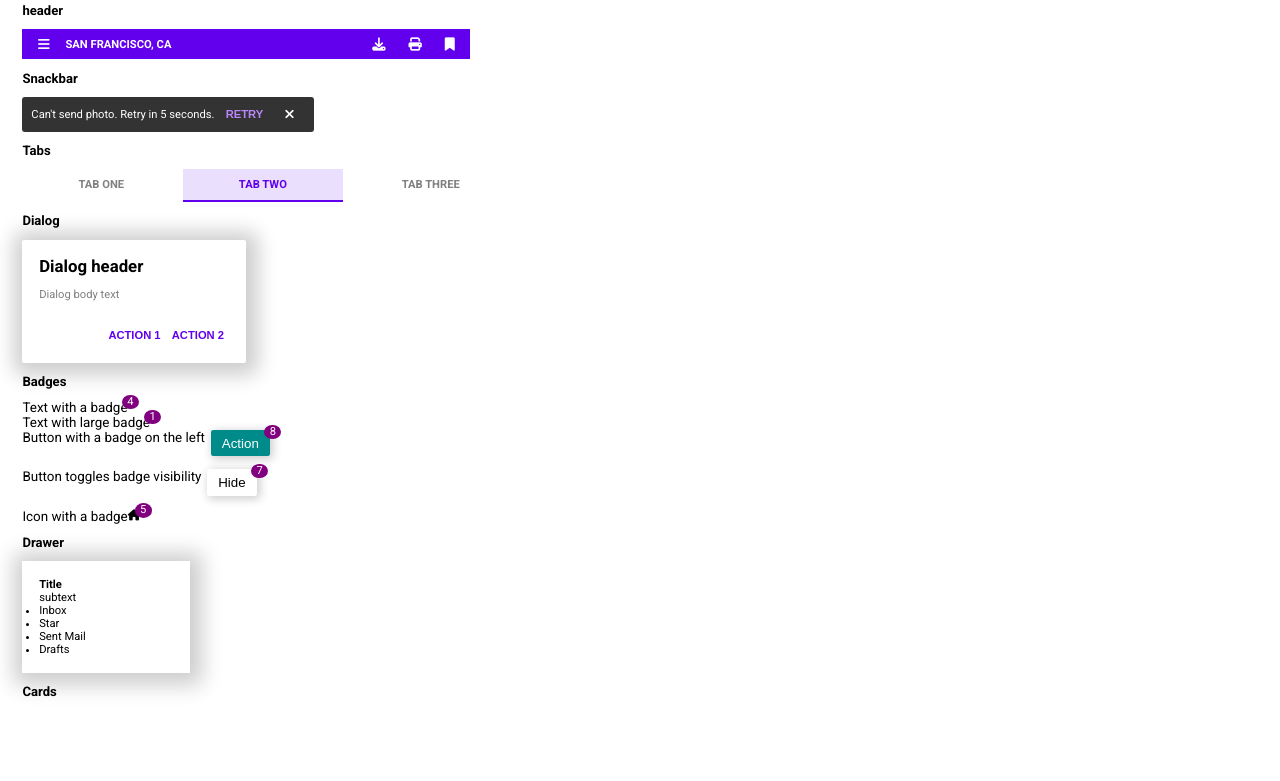
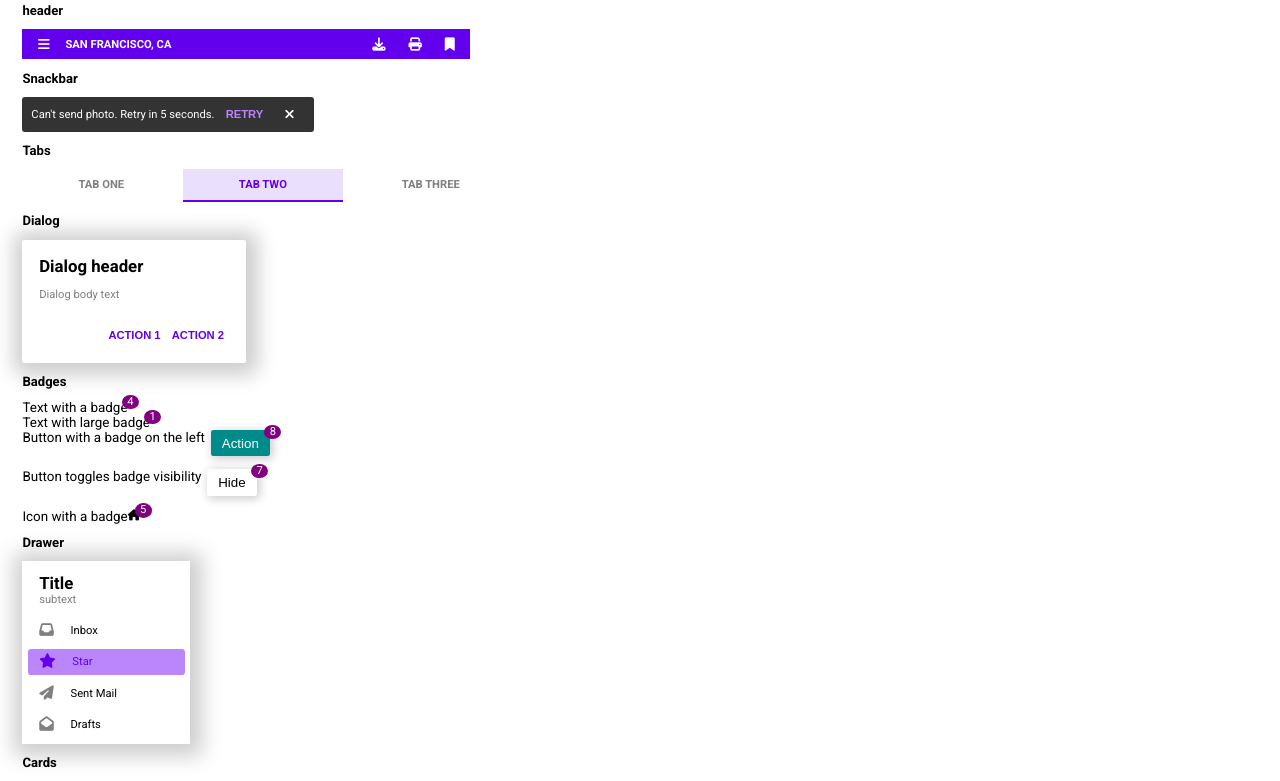
Before and after one commit to anik31/components-assignment, a plain HTML site: page index.html in a window 1280 px wide. Shown: the part 59-840 px from the top of the page. Before the commit the page ends 800 px from the top, so only its background shows below. Drawn offline with Linux system fonts and the light colour scheme.

Commit message:
feat: drawer component

```diff
--- a/index.html
+++ b/index.html
@@ -106,16 +106,18 @@
 
     <div class="component-container">
         <h3>Drawer</h3>
-        <div class="drawer">
-            <h4>Title</h4>
-            <p>subtext</p>
-            <ul>
-                <li>Inbox</li>
-                <li>Star</li>
-                <li>Sent Mail</li>
-                <li>Drafts</li>
-            </ul>
-        </div>
+        <aside class="drawer">
+            <h4 class="drawer-title">Title</h4>
+            <p class="drawer-text">subtext</p>
+            <nav>
+                <ul>
+                    <li class="drawer-item"><a class="flex flex-align-center drawer-link" href=""><i class="drawer-icon fas fa-inbox"></i><span>Inbox</span></a></li>
+                    <li class="drawer-item drawer-item-active"><a class="flex flex-align-center drawer-link drawer-link-active" href=""><i class="drawer-icon drawer-icon-active fas fa-star"></i><span>Star</span></a></li>
+                    <li class="drawer-item"><a class="flex flex-align-center drawer-link" href=""><i class="drawer-icon fas fa-paper-plane"></i><span>Sent Mail</span></a></li>
+                    <li class="drawer-item"><a class="flex flex-align-center drawer-link" href=""><i class="drawer-icon fas fa-envelope-open"></i><span>Drafts</span></a></li>
+                </ul>
+            </nav>
+        </aside>
     </div>
 
     <!-- || Cards -->
--- a/style.css
+++ b/style.css
@@ -52,6 +52,10 @@ h1{
 
 .flex-center{
     justify-content: center;
+    align-items: center;
+}
+
+.flex-align-center{
     align-items: center;
 }
 
@@ -214,8 +218,54 @@ h1{
     background: var(--color-white);
     box-shadow: 2px 2px 20px 10px rgba(0, 0, 0, 0.2);
     /* border-radius: 0.2rem; */
-    padding: 1.5rem;
+    padding: 0.1rem 0.5rem;
     width: 15rem;
 }
 
+.drawer-title{
+    font-size: 1.5rem;
+    margin-left: 1rem;
+    margin-top: 1rem;
+}
+
+.drawer-text{
+    color: var(--color-tab-item);
+    margin-left: 1rem;
+    margin-bottom: 1rem;
+}
+
+.drawer-item{
+    padding: 0.5rem 1rem;
+    list-style: none;
+    font-size: 1rem;
+    border-radius: 0.3rem;
+    margin: 0.5rem 0;
+}
+
+.drawer-item:hover{
+    background: var(--color-tab-item-hover-bg);
+}
+
+.drawer-link{
+    text-decoration: none;
+    color: #000;
+}
+
+.drawer-icon{
+    margin-right: 1.5rem;
+    font-size: 1.3rem;
+    color: var(--color-tab-item);
+}
+.drawer-icon-active{
+    color: var(--primary-color);
+}
+
+.drawer-link-active{
+    color: var(--primary-color);
+}
+
+.drawer-item-active{
+    background: var(--color-snackbar-btn);
+}
+
 /* || Cards */
```
